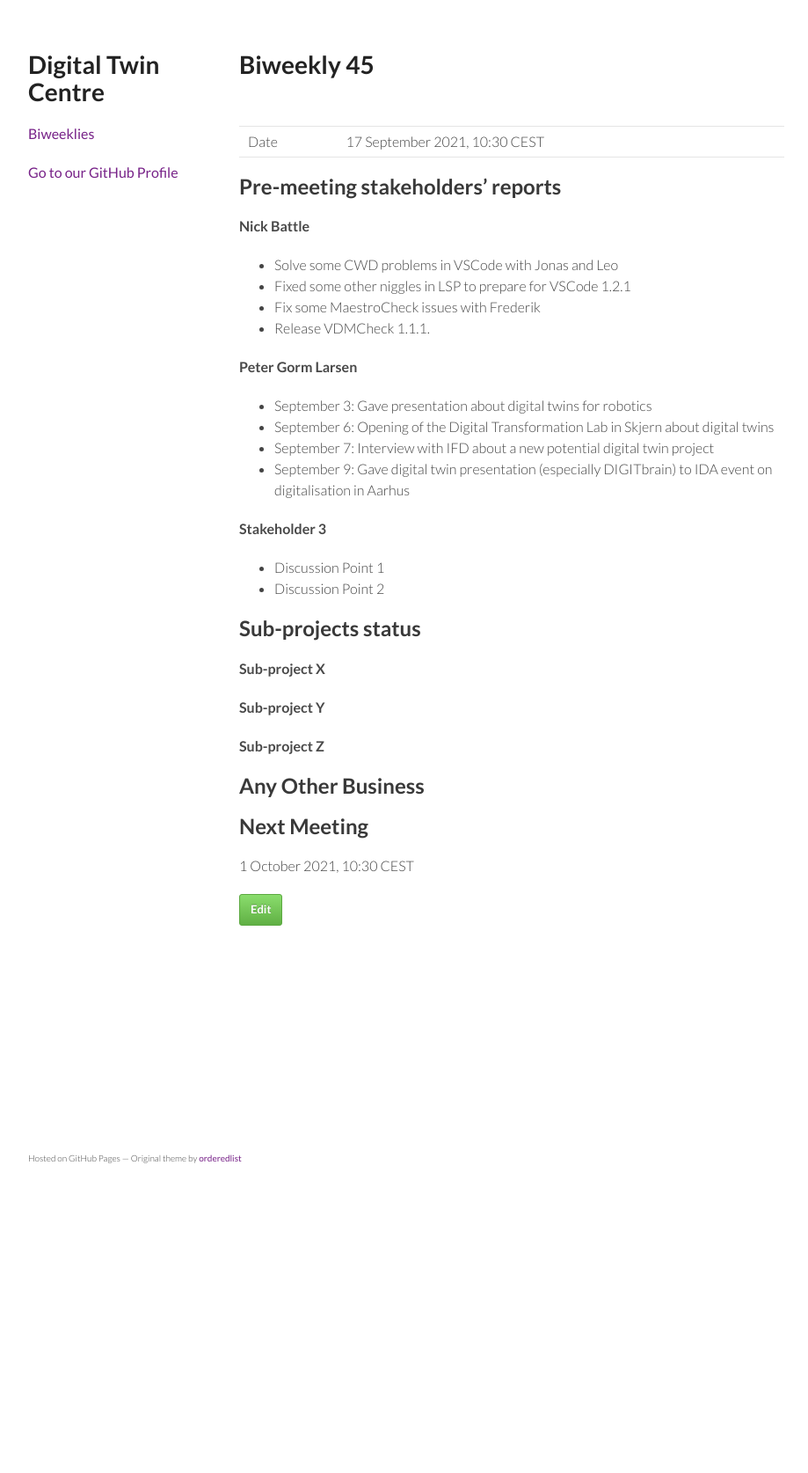
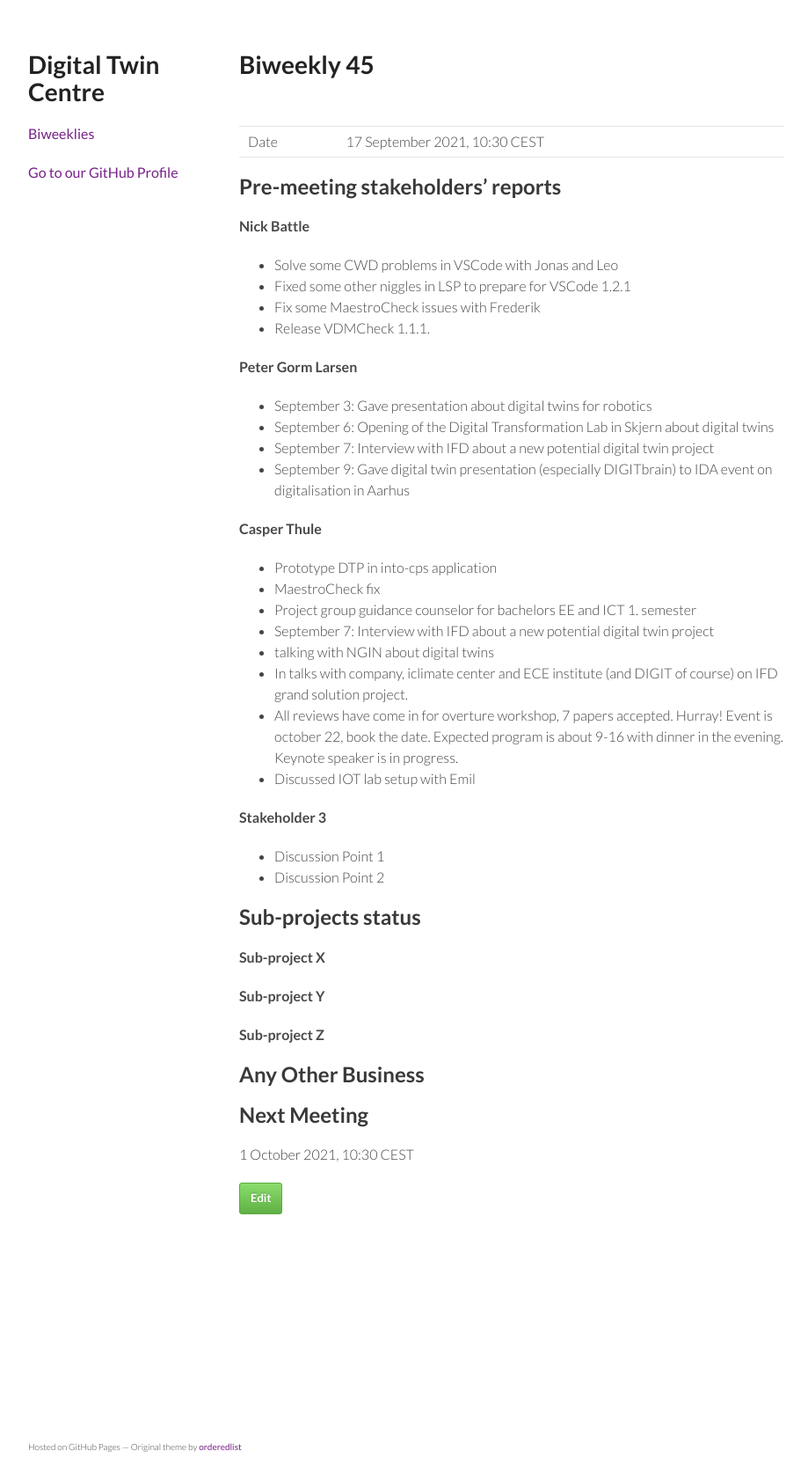
Before and after one commit to digitaltwincentre/digitaltwincentre.github.io, a Jekyll site: the page built from _biweeklies/Biweekly-45.md, in a window 1280 px wide. Shown: the whole page at 88% size, without its empty margins (178-1097 px from the left). Built offline with Jekyll 4.4.1, drawn with Linux system fonts in a browser that asks for light colours; nearby versions of some CDN libraries; before the commit the page ends 1346 px from its top, so only the background shows below that.

Commit message:
Update Biweekly-45.md

```diff
--- a/_biweeklies/Biweekly-45.md
+++ b/_biweeklies/Biweekly-45.md
@@ -32,6 +32,17 @@ date: 17 September 2021, 1030 CEST
 * September 7: Interview with IFD about a new potential digital twin project
 * September 9: Gave digital twin presentation (especially DIGITbrain) to IDA event on digitalisation in Aarhus
 
+#### Casper Thule
+* Prototype DTP in into-cps application
+* MaestroCheck fix
+* Project group guidance counselor for bachelors EE and ICT 1. semester
+* September 7: Interview with IFD about a new potential digital twin project
+* talking with NGIN about digital twins
+* In talks with company, iclimate center and ECE institute (and DIGIT of course) on IFD grand solution project.
+* All reviews have come in for overture workshop, 7 papers accepted. Hurray! Event is october 22, book the date. Expected program is about 9-16 with dinner in the evening. Keynote speaker is in progress.
+* Discussed IOT lab setup with Emil
+
+
 #### Stakeholder 3
 * Discussion Point 1
 * Discussion Point 2
```
